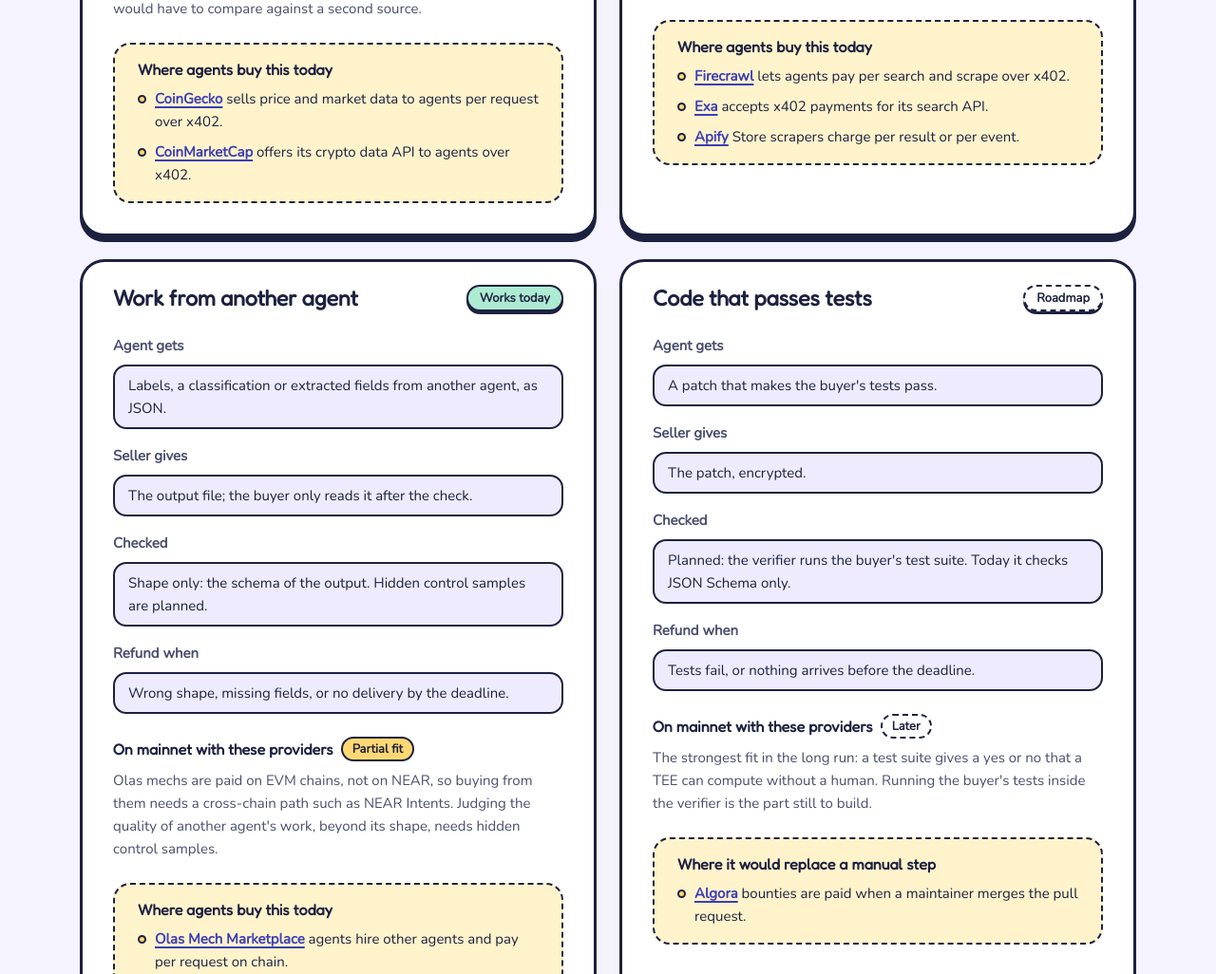
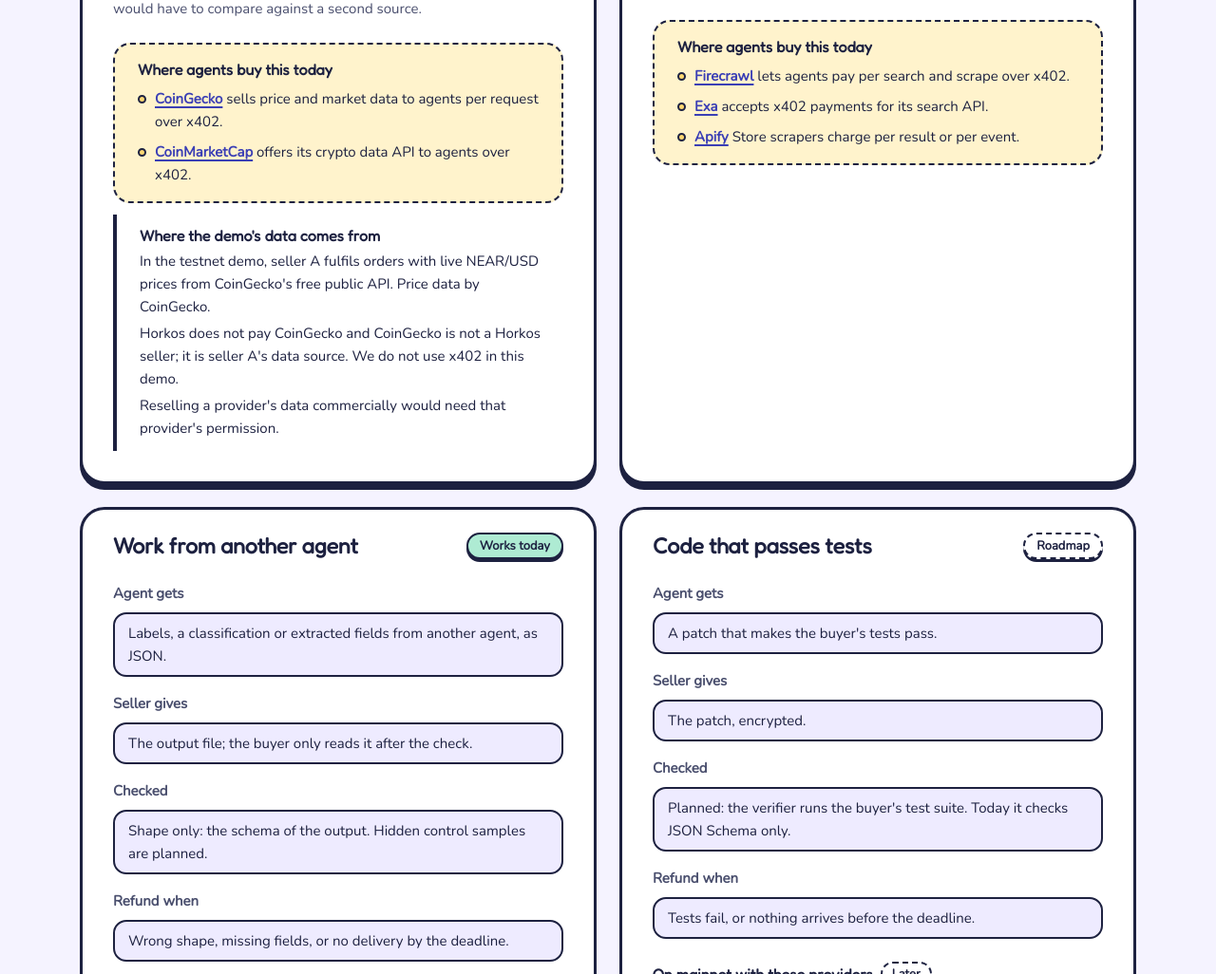
Before and after one commit to iusserhat/horkos, a website built with Vite: page web/index.html in a window 1280 px wide. Shown: the part 6069-7095 px from the top of the page at 95% size. Built offline with nearby package versions, Linux system fonts and the light colour scheme; no server answers.

Commit message:
Say where seller A's data comes from: CoinGecko public API, no payment, no x402 (README, site, submission)
Co-Authored-By: Claude Opus 5.5 <noreply@anthropic.com>

```diff
--- a/web/src/sections/usecases.ts
+++ b/web/src/sections/usecases.ts
@@ -17,6 +17,8 @@ interface UseCase {
   examples: Example[];
   /** Honest fit on mainnet with these providers. */
   mainnet: { fit: "Good fit" | "Partial fit" | "Later"; note: string };
+  /** Where the testnet demo's data comes from, when it is real. */
+  demoSource?: string[];
 }
 
 // From docs/DESIGN.md §8. Today the verifier checks JSON Schema only.
@@ -36,6 +38,11 @@ const CASES: UseCase[] = [
       fit: "Partial fit",
       note: "Worth it for bundles such as a 90-day history export. A single $0.005 price call costs less than one verification, so it should stay on plain x402. A schema can't tell a wrong price from a right one: the verifier would have to compare against a second source.",
     },
+    demoSource: [
+      "In the testnet demo, seller A fulfils orders with live NEAR/USD prices from CoinGecko's free public API. Price data by CoinGecko.",
+      "Horkos does not pay CoinGecko and CoinGecko is not a Horkos seller; it is seller A's data source. We do not use x402 in this demo.",
+      "Reselling a provider's data commercially would need that provider's permission.",
+    ],
   },
   {
     title: "Web search and extraction",
@@ -132,6 +139,7 @@ export function useCases() {
                 ...c.examples.map((e) => h("li", {}, h("a", { href: e.url, rel: "noopener", target: "_blank" }, e.name), " ", e.what, ".")),
               ),
             ),
+            c.demoSource ? h("div", { class: "use-src" }, h("p", { class: "use-ex-title" }, "Where the demo's data comes from"), ...c.demoSource.map((t) => h("p", {}, t))) : null,
           ),
         ),
       ),
--- a/web/src/styles/home.css
+++ b/web/src/styles/home.css
@@ -966,6 +966,15 @@
   background: var(--gold);
   border: 2px solid var(--ink);
 }
+.use-src {
+  margin-top: var(--s3);
+  padding: var(--s3) var(--s5);
+  border-left: 4px solid var(--ink);
+  font-size: var(--fs-small);
+}
+.use-src p + p {
+  margin-top: var(--s1);
+}
 .page-home .band > .wrap > p.use-disclaimer {
   margin-top: var(--s6);
   font-size: var(--fs-caption);
```
Also changed, not shown: docs/SUBMISSION.md (+9 -6 lines), README.md.
